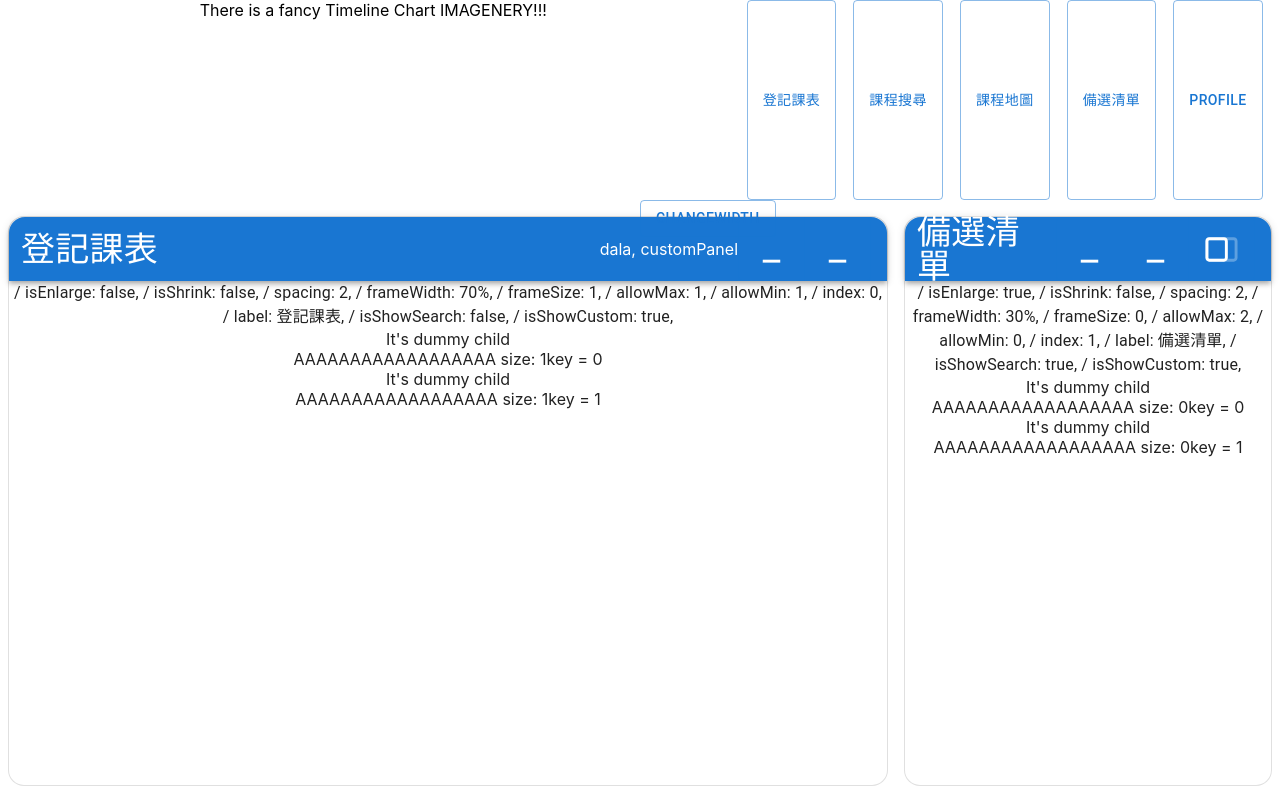
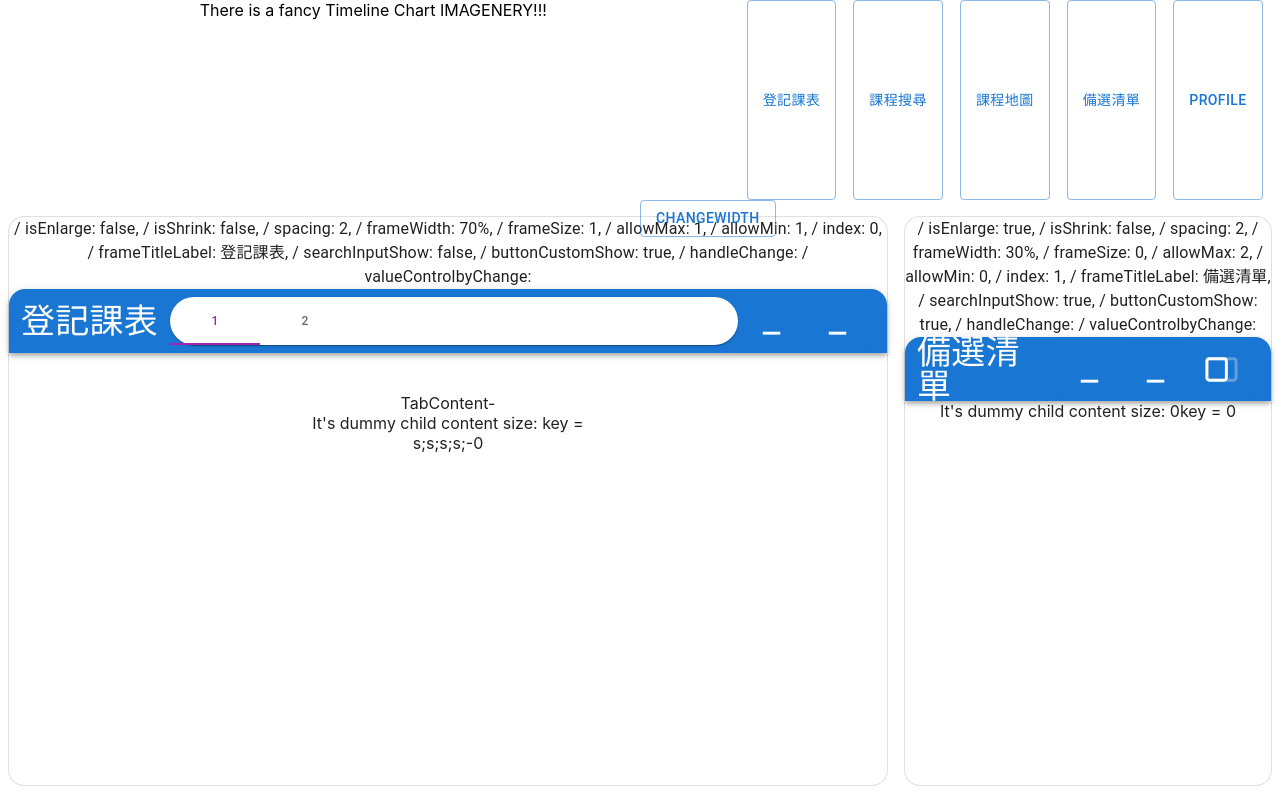
Before and after one commit to chen126888/GDSC_SCSR, a React (Create React App) app in the folder web/: page / in a window 1280 px wide. Built offline with nearby package versions, Linux system fonts and the light colour scheme.

Commit message:
children example has been in 'dummyChildren.jsx'

```diff
--- a/web/src/App.js
+++ b/web/src/App.js
@@ -10,7 +10,7 @@ import './App.css';
 
 // Hooks and Function
 import { useState } from 'react';
-import { getFrameProps, checkFrameAllow } from './components/Main/FrameRenders';
+import { getFrameProps, checkFrameAllow } from './components/FancyFrame/FrameRenders';
 
 function App() {
   let frameRenderBase = {
@@ -18,6 +18,7 @@ function App() {
     allowSmall: checkFrameAllow(demoFrameData, 'small'),
   };
 
+  // SetState of Frame Logic
   const [ frameRenderRule, setFrameRenderRule ] = useState({
     frameIndex: getFrameProps(frameRenderBase.data, 'index'),
     frameDisplay: getFrameProps(frameRenderBase.data, 'defaultDisplay'),
@@ -34,6 +35,9 @@ function App() {
     isSelectedEvent: true,
   });
 
+  // SetState of children
+
+  // HandleSelectFrameClick
   const handleCourseEnrollment = () => {
     setSelectedFrame(0);
     console.log('登記課表');
--- a/web/src/components/CourseSelecter/CourseSheetTab.jsx
+++ b/web/src/components/CourseSelecter/CourseSheetTab.jsx
@@ -13,12 +13,14 @@ import Box from '@mui/material/Box';
 import { makeStyles } from '@material-ui/core/styles';
 import { createStyles } from '@mui/styles';
 import CloseIcon from '@mui/icons-material/Close';
+import MinimizeIcon from '@mui/icons-material/Minimize';
 // Hooks and Function
 import clsx from 'clsx';
-import { useState, useEffect } from 'react';
+import { useState, Fragment } from 'react';
 import PropTypes from 'prop-types';
+import { childPropsGiver } from '../FancyFrame/FrameFunctions';
 
-const useStyles = makeStyles( theme => createStyles({
+const useStyles = makeStyles(theme => createStyles({
   // When use Typescript: theme: Theme which imports from '@material-ui/styles'
   root: props => ({
     flexGrow: 1,
@@ -36,14 +38,29 @@ const useStyles = makeStyles( theme => createStyles({
     // backgroundColor: theme.palette.background.paper,
     backgroundColor: 'white !important',
     // color: theme.palette.primary.contrastText,
+    width: "50%",
     borderTopLeftRadius: theme.spacing(2),
     borderTopRightRadius: theme.spacing(2),
   },
   tabBarItem: {
     fontSize: theme.spacing(3),
   },
+  Button: props => ({
+    borderTopLeftRadius: theme.spacing(props.spacingLv),
+    color: 'white !important',
+    height: '100%',
+  }),
 
-}) );
+}));
+
+const DummybuttonCustom = props => {
+  const classes = useStyles(props);
+  return (
+    <Button className={classes.Button} >
+      <MinimizeIcon fontSize='large' ></MinimizeIcon>
+    </Button>
+  )
+};
 
 // TabPanel for content
 const TabLabel = props => {
@@ -56,7 +73,7 @@ const TabLabel = props => {
       aria-labelledby={`scrollable-auto-tab-${index}`}
       {...other}
     >
-      {value === index && ( <Box p={3}> {children} </Box> )}
+      {value === index && (<Box p={3}> {children} </Box>)}
     </div>
   );
 };
@@ -66,7 +83,7 @@ TabLabel.propTypes = {
   value: PropTypes.any.isRequired,
 };
 
-function CourseTabBar (props) {
+function CourseTabBar(props) {
   const classes = useStyles(props);
 
   const a11yProps = (index) => ({
@@ -75,9 +92,6 @@ function CourseTabBar (props) {
   })
 
   return (
-  <AppBar position="static" className={classes.tabBar} >
-    <Grid container >
-      <Grid item xs={10} >
     <Tabs
       value={props.value}
       onChange={props.onChange}
@@ -86,7 +100,7 @@ function CourseTabBar (props) {
       variant="scrollable"
       scrollButtons="off"
       aria-label="scrollable prevent tabs"
-        > { props.labels.map((tabLabel, i) => {
+    > {props.labels.map((tabLabel, i) => {
       return (
         <Tab
           label={tabLabel}
@@ -96,13 +110,10 @@ function CourseTabBar (props) {
           wrapped
           {...a11yProps(i)}
         />
-            )})
+      )
+    })
       }
     </Tabs>
-      </Grid>
-
-    </Grid>
-  </AppBar>
   );
 };
 CourseTabBar.propTypes = {
@@ -110,7 +121,7 @@ CourseTabBar.propTypes = {
 };
 
 // Tabs
-function CourseTabs (props) {
+function CourseTabs(props) {
   const classes = useStyles();
 
   const [value, setValue] = useState(0);
@@ -119,19 +130,33 @@ function CourseTabs (props) {
   const TabContents = props.contents.map((tabContent, i) => (
     <TabLabel value={value} index={i} key={i} >
       TabContent-{tabContent}
+      s;s;s;s;-{i}
     </TabLabel>
-  ) );
+  ));
+  const CourseTabContent = props => (
+    <div className={classes.root}>
+      {TabContents}
+    </div>
+  )
 
-  return (
-    <div className={classes.root}>
+  // Bar Add
+  const BarWithProps = childPropsGiver(props.BarTaker, {
+    buttonCustom: [(<DummybuttonCustom />), (<DummybuttonCustom />)],
+    panelCustom: (
       <CourseTabBar
         onChange={handleChange}
         handleCloseButton={props.handleCloseButton}
         labels={props.labels}
         value={value}
       />
-      {TabContents}
-    </div>
+    ),
+  })
+
+  return (
+    <Fragment >
+      {BarWithProps}
+      <CourseTabContent />
+    </Fragment>
   );
 };
 CourseTabs.propTypes = {
--- a/web/src/components/FancyFrame/Frame.jsx
+++ b/web/src/components/FancyFrame/Frame.jsx
@@ -86,11 +86,26 @@ function Frame(props) { // 0:smalll, 1:medium, 2:large
   const ChildWithProps = childPropsGiver(props.children, {
     frameSize: frameSize,
     spacingLv: props.spacingLv,
+    BarTaker: (
+      <FrameBar
+      buttonEnlargeShow={isEnlarge}
+      buttonShrinkShow={isShrink}
+      handleEnlarge={handleEnlarge}
+      handleShrink={handleShrink}
+
+      searchInputShow={props.searchInputShow}
+      buttonCustomShow={props.buttonCustomShow}
+      panelCustomShow={props.panelCustomShow}
+      frameTitleLabel={props.frameTitleLabel}
+
+      spacingLv={props.spacingLv}
+      frameSize={frameSize}
+      frameWidth={frameWidthGiver(frameSize)}
+    />
+    ),
+
   });
-  const ButtonWithProps = childPropsGiver(props.buttonCustom, {
-    className: classes.Button,
-    spacingLv: props.spacingLv,
-  });
+
   const MaintainInfo = props => (
     <Typography component="p" variant="body1">
       {' / isEnlarge: '}{String(isEnlarge)},
@@ -101,9 +116,11 @@ function Frame(props) { // 0:smalll, 1:medium, 2:large
       {' / allowMax: '}{String(props.allowMax)},
       {' / allowMin: '}{String(props.allowMin)},
       {' / index: '}{String(props.index)},
-      {' / label: '}{String(props.frameTitleLabel)},
-      {' / isShowSearch: '}{String(props.searchInputShow)},
-      {' / isShowCustom: '}{String(props.buttonCustomShow)},
+      {' / frameTitleLabel: '}{String(props.frameTitleLabel)},
+      {' / searchInputShow: '}{String(props.searchInputShow)},
+      {' / buttonCustomShow: '}{String(props.buttonCustomShow)},
+      {' / handleChange: '}
+      {' / valueControlbyChange: '}
     </Typography>
   );
 
@@ -120,23 +137,6 @@ function Frame(props) { // 0:smalll, 1:medium, 2:large
     >
       <Paper variant="outlined"
         className={classes.paper}>
-        <FrameBar
-          buttonEnlargeShow={isEnlarge}
-          buttonShrinkShow={isShrink}
-          handleEnlarge={handleEnlarge}
-          handleShrink={handleShrink}
-
-          searchInputShow={props.searchInputShow}
-          buttonCustomShow={props.buttonCustomShow}
-          buttonCustom={ButtonWithProps}
-          panelCustom={props.panelCustom}
-          panelCustomShow={props.panelCustomShow}
-          frameTitleLabel={props.frameTitleLabel}
-
-          spacingLv={props.spacingLv}
-          frameSize={frameSize}
-          frameWidth={frameWidthGiver(frameSize)}
-        />
         <MaintainInfo {...props} />
         {ChildWithProps}
       </Paper>
@@ -149,7 +149,13 @@ Frame.propTypes = {
   allowMin: PropTypes.number.isRequired,
   frameSize: PropTypes.number.isRequired,
   moveEnlarge: PropTypes.func.isRequired,
-  moveShrink: PropTypes.func.isRequired
+  moveShrink: PropTypes.func.isRequired,
+  isEnlarge: PropTypes.bool.isRequired,
+  isShrink: PropTypes.bool.isRequired,
+  index: PropTypes.number.isRequired,
+  frameTitleLabel: PropTypes.string.isRequired,
+  searchInputShow: PropTypes.bool.isRequired,
+  buttonCustomShow: PropTypes.bool.isRequired,
 };
 Frame.defaultProps = {
   moveEnlarge: () => console.log('Enlarge'),
--- a/web/src/components/FancyFrame/FrameBar.jsx
+++ b/web/src/components/FancyFrame/FrameBar.jsx
@@ -5,23 +5,21 @@ import ButtonGroup from '@mui/material/ButtonGroup';
 import Button from '@mui/material/Button';
 import Typography from "@material-ui/core/Typography";
 import InputBase from '@mui/material/InputBase';
+import Paper from '@mui/material/Paper';
 // Main Components
 
 // Styles
 import { alpha, makeStyles } from '@material-ui/core/styles';
 import { createStyles } from '@mui/styles';
 import SearchIcon from '@mui/icons-material/Search';
-import {
-  EnlargeIcon, ShrinkIcon, FullScreenIcon
-} from './FrameBarIcon';
+import { EnlargeIcon, ShrinkIcon, FullScreenIcon } from './FrameBarIcon';
+
 // Hooks and Function
-// import clsx from 'clsx';
-// import { useState, useEffect } from 'react';
+import { childPropsGiver } from './FrameFunctions';
 
 const useStyles = makeStyles( theme => createStyles({
   // When use Typescript: theme: Theme which imports from '@material-ui/styles'
   root: props => ({
-    // backgroundColor: theme.palette.primary.dark,
     // color: theme.palette.primary.contrastText,
     overflow: props.frameWidth < 30 ? 'hidden' : 'none',
     transition: theme.transitions.create("all", {
@@ -49,7 +47,7 @@ const useStyles = makeStyles( theme => createStyles({
     overflow: props.frameWidth < 30 ? 'hidden' : 'none',
     marginRight: 12,
     marginLeft: 12,
-    flexGrow: 1,
+    // flexGrow: 1,
     height: '100%',
     lineHeight: '100%',
     display: "flex",
@@ -104,6 +102,10 @@ const useStyles = makeStyles( theme => createStyles({
       width: '20ch',
     },
   },
+  panelCustom: props => ({
+    flexGrow: 1,
+
+  }),
 
 }) );
 
@@ -123,9 +125,14 @@ function FrameBar (props) {
           {props.frameTitleLabel}
         </Typography>
 
-        { (props.panelCustomShow && props.frameSize !== 0) && (
-          props.panelCustom
-        ) }
+        <Paper
+          className={classes.panelCustom}
+          sx={{ borderRadius: 16,}}
+        >
+          { (props.panelCustomShow && props.frameSize !== 0) && (
+            props.panelCustom
+          ) }
+        </Paper>
 
         {/* Input */}
         { (props.searchInputShow && props.frameSize !== 0) && (
@@ -148,8 +155,6 @@ function FrameBar (props) {
 
         {/* FramePanel */}
         <ButtonGroup className={classes.framePanel} >
-          {/* Enlarge */}
-          {/* Custom */}
           { props.buttonCustomShow && props.buttonCustom }
           { props.buttonEnlargeShow && (
             <Button className={classes.Button} onClick={props.handleEnlarge} >
@@ -160,7 +165,6 @@ function FrameBar (props) {
               ) }
             </Button>
           ) }
-          {/* Shrink */}
           { props.buttonShrinkShow && (
             <Button className={classes.Button} onClick={props.handleShrink} >
             { (props.frameSize === 1) ? (
--- a/web/src/components/Main/FrameRenders.jsx
+++ b/web/src/components/FancyFrame/FrameRenders.jsx
@@ -1,7 +1,7 @@
 // Material Components
 
 // Main Components
-import Frame from '../FancyFrame/Frame';
+import Frame from './Frame';
 
 // Styles
 
--- a/web/src/components/Main/Main.jsx
+++ b/web/src/components/Main/Main.jsx
@@ -12,7 +12,7 @@ import { createStyles } from '@mui/styles';
 // Hooks and Function
 import PropTypes from 'prop-types';
 import { useMemo, useEffect } from 'react';
-import { renderFrames, selectFrame } from './FrameRenders';
+import { renderFrames, selectFrame } from '../FancyFrame/FrameRenders';
 
 const useStyles = makeStyles(theme => createStyles({
   root: {
@@ -20,6 +20,7 @@ const useStyles = makeStyles(theme => createStyles({
     height: '75vh',
     width: '100%',
     position: 'absolute',
+    overflow: 'hidden',
   },
   frameContainer: {
     top: 0,
--- a/web/src/components/Main/dummyChildren.jsx
+++ b/web/src/components/Main/dummyChildren.jsx
@@ -2,25 +2,20 @@
 // import ButtonGroup from '@mui/material/ButtonGroup';
 import Button from '@mui/material/Button';
 import Box from '@mui/material/Box';
+import Tabs from '@mui/material/Tabs';
+import Tab from '@mui/material/Tab';
 
 // Main Components
-// import Frame from '../FancyFrame/Frame';
-// import CourseTabs from '../CourseSelecter/CourseSheetTab';
+import CourseTabs from '../CourseSelecter/CourseSheetTab';
 
 // Styles
 import { makeStyles } from '@material-ui/core/styles';
 import { createStyles } from '@mui/styles';
 import MinimizeIcon from '@mui/icons-material/Minimize';
-// import CloseIcon from '@mui/icons-material/Close';
-// import EditIcon from '@mui/icons-material/Edit';
-// import SaveIcon from '@mui/icons-material/Save';
-// import OpenInFullIcon from '@mui/icons-material/OpenInFull';
-// import SearchIcon from '@mui/icons-material/Search';
 
 // Hooks and Function
-// import clsx from 'clsx';
-// import PropTypes from 'prop-types';
-// import { useState, useCallback, useEffect } from 'react';
+import { childPropsGiver } from '../FancyFrame/FrameFunctions';
+import { useState } from 'react';
 
 // 1. Click Header buttons, if can shrink, then shrink, otherwise be repalced.
 // 2. Click enlarge button in small frame,
@@ -42,20 +37,7 @@ const useStyles = makeStyles(theme => createStyles({
 
 }));
 
-const DummyFrameChild = props => {
-  // const classes = useStyles(props);
-  // console.log(props);
-  return (
-    <div key={props.keyForChild}>
-      It's dummy child
-      <Box>
-        AAAAAAAAAAAAAAAAAA
-        size: {props.frameSize}
-        key = {props.keyForChild}
-      </Box>
-    </div>
-  )
-};
+// Children Component Example
 const DummybuttonCustom = props => {
   const classes = useStyles(props);
   return (
@@ -64,68 +46,116 @@ const DummybuttonCustom = props => {
     </Button>
   )
 };
+const DummyPanel = props => {
+  const classes = useStyles(props);
 
+  const a11yProps = (index) => ({
+    id: `scrollable-auto-tab-${index}`,
+    'aria-controls': `scrollable-auto-tabpanel-${index}`,
+  })
+
+  return (
+    <Tabs
+      value={props.value}
+      onChange={props.onChange}
+      textColor="secondary"
+      indicatorColor="secondary"
+      variant="scrollable"
+      scrollButtons="off"
+      aria-label="scrollable prevent tabs"
+    > {props.labels.map((tabLabel, i) => {
+      return (
+        <Tab
+          label={tabLabel}
+          aria-label={tabLabel}
+          className={classes.tabBarItem}
+          key={i}
+          wrapped
+          {...a11yProps(i)}
+        />
+      )
+    })
+      }
+    </Tabs>
+  );
+};
+const DummyFrameChild = props => {
+  const classes = useStyles(props);
+
+  const [value, setValue] = useState(0);
+  const handleChange = (event, newValue) => setValue(newValue);
+
+  const BarWithProps = childPropsGiver(props.BarTaker, {
+    buttonCustom: [(<DummybuttonCustom />), (<DummybuttonCustom />)],
+    panelCustom: (
+      <DummyPanel
+        onChange={handleChange}
+        handleCloseButton={props.handleCloseButton}
+        labels={['bla1', 'bla2']}
+        value={value}
+      />
+    ),
+  })
+
+  return (
+    <div key={props.keyForChild}>
+      {BarWithProps}
+      <Box>
+        It's dummy child content
+        size: {props.frameSize}
+        key = {props.keyForChild}
+      </Box>
+    </div>
+  )
+};
+
+// Pass chilren data
 var demoFrameData = [
   {
     label: '登記課表',
     defaultDisplay: 1,
     allowMax: 1,
     allowMin: 1,
-    children: [(
-      <DummyFrameChild key={1}/>
-    ), (
-      <DummyFrameChild key={2} />
-    )],
-    panelCustom: "dala, customPanel",
     panelCustomShow: true,
-    buttonCustom: [(<DummybuttonCustom />), (<DummybuttonCustom />)],
     buttonCustomShow: true,
     searchInputShow: false,
+    children:
+      <CourseTabs
+        contents={[(
+          <DummyFrameChild key={3} />
+        ), (
+          <DummyFrameChild key={4} />
+        )]}
+        labels={["1", "2"]}
+        key={1}
+      />,
   }, {
     label: '備選清單',
     defaultDisplay: 0,
     allowMax: 2,
     allowMin: 0,
-    children: [(
-      <DummyFrameChild key={1}/>
-    ), (
-      <DummyFrameChild key={2} />
-    )],
-    panelCustom: "dala, customPanel",
     panelCustomShow: true,
-    buttonCustom: [(<DummybuttonCustom />), (<DummybuttonCustom />)],
     buttonCustomShow: true,
     searchInputShow: true,
+    children: <DummyFrameChild key={1} />,
   }, {
     label: '課程搜尋',
     defaultDisplay: -1,
     allowMax: 2,
     allowMin: 1,
-    children: [(
-      <DummyFrameChild key={1}/>
-    ), (
-      <DummyFrameChild key={2} />
-    )],
-    panelCustom: "dala, customPanel",
     panelCustomShow: true,
-    buttonCustom: [(<DummybuttonCustom />), (<DummybuttonCustom />)],
     buttonCustomShow: true,
     searchInputShow: true,
+    children: <DummyFrameChild key={1} />,
   }, {
     label: '課程地圖',
     defaultDisplay: -1,
     allowMax: 1,
     allowMin: 0,
-    children: [(
-      <DummyFrameChild key={1}/>
-    ), (
-      <DummyFrameChild key={2} />
-    )],
-    panelCustom: "dala, customPanel",
     panelCustomShow: true,
-    buttonCustom: [(<DummybuttonCustom />), (<DummybuttonCustom />)],
     buttonCustomShow: true,
-    searchInputShow: false,
+    searchInputShow: true,
+    children: <DummyFrameChild key={1} />,
   },
 ];
 
```
Also changed, not shown: web/src/components/Main/demoChildren.jsx (added, +20 -0 lines). Lines whose indentation alone changed are shown as unchanged.
